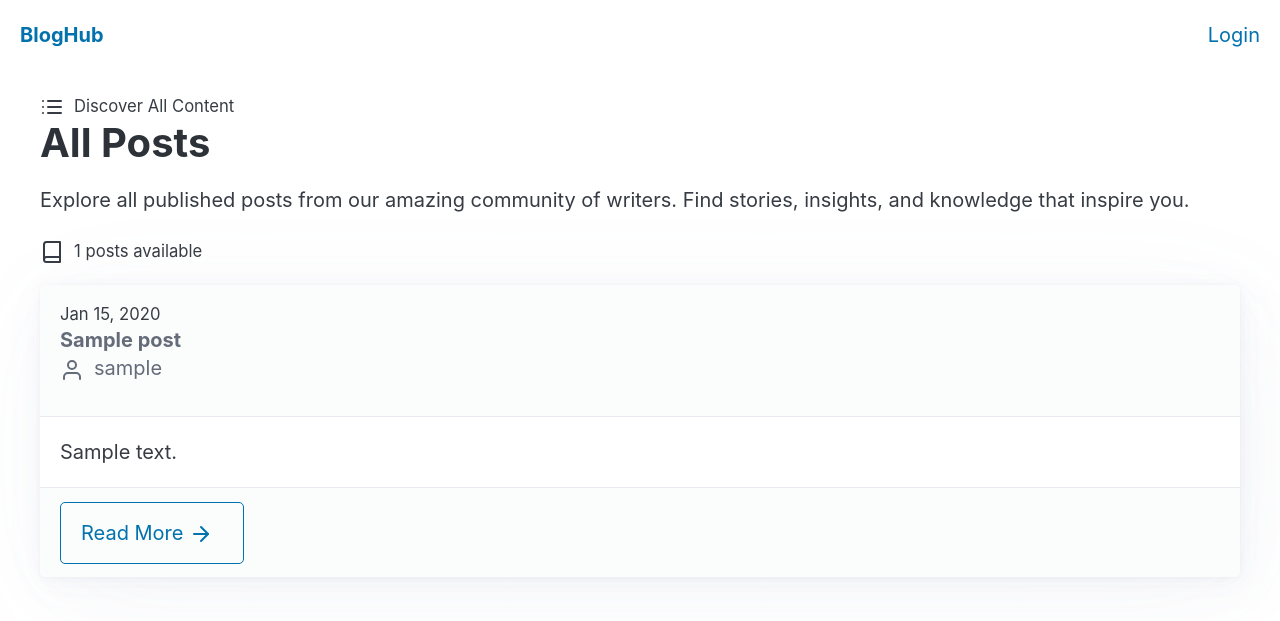
After one commit to Djangonauts-Philippines/django-tutorial, a Django app: template app/templates/app/all_posts.html in a window 1280 px wide. The commit adds this page. Shown: the top 621 px of the page. Run offline with Django 5.2, Linux system fonts and the light colour scheme; tables that the repository leaves empty hold one stand-in row (values such as "Sample post"); the template is opened without the code that fills it: values that come from a table or form of the project are taken from there, most other values are stand-ins (such as "Sample title", 1, 10 or a date in 2020); some libraries are stand-ins or nearby versions.

Commit message:
feat: add post list

```diff
--- /dev/null
+++ b/app/templates/app/all_posts.html
@@ -0,0 +1,83 @@
+{% extends 'app/base.html' %}
+{% load static %}
+
+{% block title %}All Posts - BlogHub{% endblock %}
+
+{% block content %}
+<!-- Header Section -->
+<section>
+    <div class="container">
+        <div class="grid">
+            <div>
+                <div>
+                    <small>
+                        <i data-feather="list"></i>Discover All Content
+                    </small>
+                </div>
+                <h1>All Posts</h1>
+                <p>Explore all published posts from our amazing community of writers. Find stories, insights, and
+                    knowledge that inspire you.</p>
+                <div>
+                    <small>
+                        <i data-feather="book"></i>{{ total_posts }} posts available
+                    </small>
+                </div>
+            </div>
+        </div>
+    </div>
+</section>
+
+<!-- All Posts Section -->
+{% if posts %}
+<section id="all-posts">
+    <div class="container">
+        <div class="grid">
+            {% for post in posts %}
+            <article>
+                <header>
+                    <div>
+                        <small>{{ post.published_at|date:"M d, Y" }}</small>
+                    </div>
+                    <hgroup>
+                        <h6>{{ post.title }}</h6>
+                        <p>
+                            <i data-feather="user"></i>{{ post.author.username }}
+                        </p>
+                    </hgroup>
+                </header>
+                <p>
+                    {% if post.excerpt %}
+                    {{ post.excerpt|truncatewords:20 }}
+                    {% else %}
+                    {{ post.content|truncatewords:20 }}
+                    {% endif %}
+                </p>
+                <footer>
+                    <a href="{{ post.get_absolute_url }}" role="button" class="outline">
+                        Read More <i data-feather="arrow-right"></i>
+                    </a>
+                </footer>
+            </article>
+            {% endfor %}
+        </div>
+    </div>
+</section>
+{% else %}
+<!-- No Posts Section -->
+<section>
+    <div class="container">
+        <div class="grid">
+            <div>
+                <h2>No Posts Available</h2>
+                <p>There are no published posts at the moment. Check back later for amazing content!</p>
+                <div>
+                    <a href="{% url 'app:landing' %}" role="button" class="outline">
+                        <i data-feather="arrow-left"></i>Back to Home
+                    </a>
+                </div>
+            </div>
+        </div>
+    </div>
+</section>
+{% endif %}
+{% endblock %}
```
Also changed, not shown: app/templates/app/landing.html (+2 -5 lines), app/views.py (+12 -0 lines).
